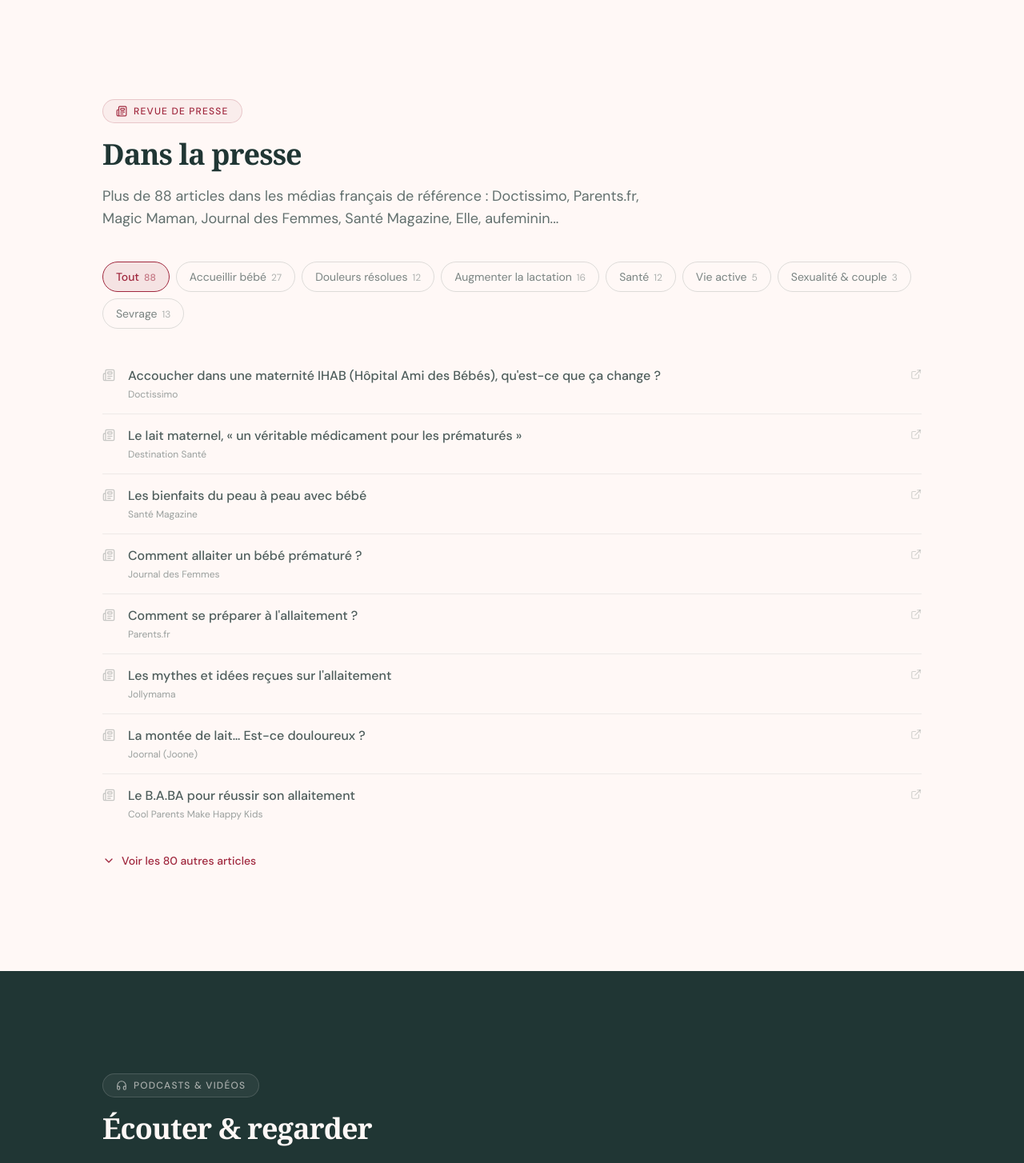
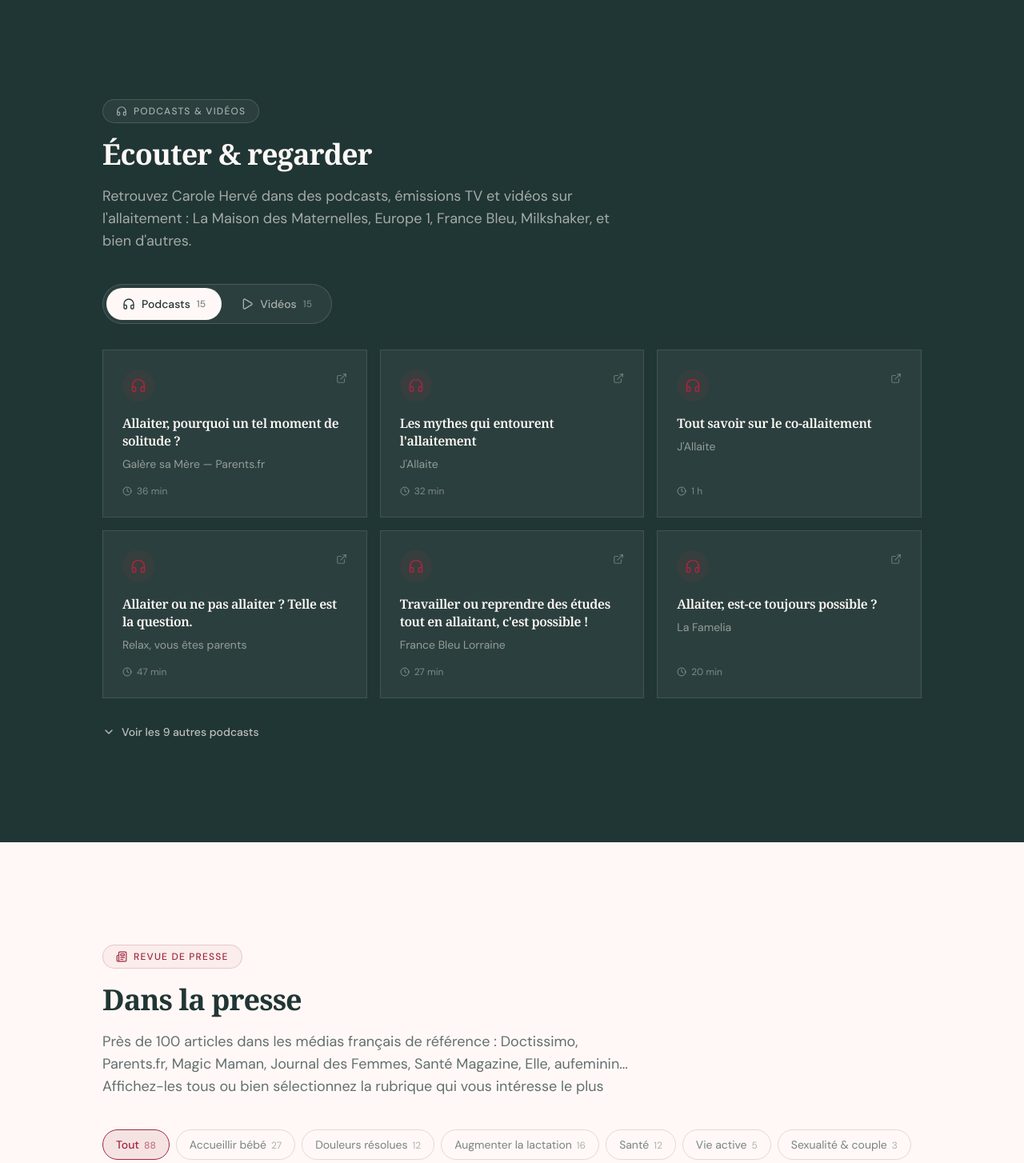
Before and after one commit to theoherve/questiondallaitement, a Next.js app: page /medias in a window 1280 px wide. Shown: the part 1040-2494 px from the top of the page at 80% size. Built offline with nearby package versions, Linux system fonts and the light colour scheme; no server answers.

Commit message:
feat: update media page layout and content for clarity and consistency

```diff
--- a/src/app/(public)/a-propos/page.tsx
+++ b/src/app/(public)/a-propos/page.tsx
@@ -55,6 +55,10 @@ const MILESTONES = [
   {
     year: "2024",
     text: "L'équipe compte 7 IBCLC. Un troisième livre, collaboratif et encore plus complet. Plus de 5 000 familles accompagnées et des conférences internationales.",
+  },
+  {
+    year: "2025",
+    text: "J'enregistre ma formation sur les troubles alimentaires pédiatriques en anglais pour LER.",
   },
 ];
 
--- a/src/app/(public)/medias/page.tsx
+++ b/src/app/(public)/medias/page.tsx
@@ -122,37 +122,6 @@ const MediasPage = () => {
         </div>
       </section>
 
-      {/* ─── REVUE DE PRESSE ─── */}
-      <section className="scroll-mt-20 section-padding">
-        <div className="mx-auto max-w-6xl px-5 sm:px-8 lg:px-16">
-          <ScrollReveal>
-            <div className="mb-10">
-              <div className="mb-4 inline-flex items-center gap-2 rounded-full border border-primary-red/20 bg-primary-red/5 px-4 py-1.5">
-                <Newspaper
-                  className="h-3.5 w-3.5 text-primary-red"
-                  aria-hidden
-                />
-                <p className="font-sans text-xs font-medium uppercase tracking-widest text-primary-red">
-                  Revue de presse
-                </p>
-              </div>
-              <h2 className="font-serif text-3xl font-bold text-primary-green lg:text-4xl">
-                Dans la presse
-              </h2>
-              <p className="mt-4 max-w-2xl text-primary-green/70 lg:text-lg">
-                Plus de {PRESS_ARTICLES.length} articles dans les médias
-                français de référence : Doctissimo, Parents.fr, Magic Maman,
-                Journal des Femmes, Santé Magazine, Elle, aufeminin...
-              </p>
-            </div>
-          </ScrollReveal>
-
-          <ScrollReveal delay={100}>
-            <PressSection />
-          </ScrollReveal>
-        </div>
-      </section>
-
       {/* ─── PODCASTS & VIDÉOS ─── */}
       <section className="scroll-mt-20 bg-primary-green section-padding">
         <div className="mx-auto max-w-6xl px-5 sm:px-8 lg:px-16">
@@ -180,6 +149,38 @@ const MediasPage = () => {
 
           <ScrollReveal delay={100}>
             <MediaSection />
+          </ScrollReveal>
+        </div>
+      </section>
+
+      {/* ─── REVUE DE PRESSE ─── */}
+      <section className="scroll-mt-20 section-padding">
+        <div className="mx-auto max-w-6xl px-5 sm:px-8 lg:px-16">
+          <ScrollReveal>
+            <div className="mb-10">
+              <div className="mb-4 inline-flex items-center gap-2 rounded-full border border-primary-red/20 bg-primary-red/5 px-4 py-1.5">
+                <Newspaper
+                  className="h-3.5 w-3.5 text-primary-red"
+                  aria-hidden
+                />
+                <p className="font-sans text-xs font-medium uppercase tracking-widest text-primary-red">
+                  Revue de presse
+                </p>
+              </div>
+              <h2 className="font-serif text-3xl font-bold text-primary-green lg:text-4xl">
+                Dans la presse
+              </h2>
+              <p className="mt-4 max-w-2xl text-primary-green/70 lg:text-lg">
+                Près de 100 articles dans les médias français de référence :
+                Doctissimo, Parents.fr, Magic Maman, Journal des Femmes, Santé
+                Magazine, Elle, aufeminin... Affichez-les tous ou bien
+                sélectionnez la rubrique qui vous intéresse le plus
+              </p>
+            </div>
+          </ScrollReveal>
+
+          <ScrollReveal delay={100}>
+            <PressSection />
           </ScrollReveal>
         </div>
       </section>
```
